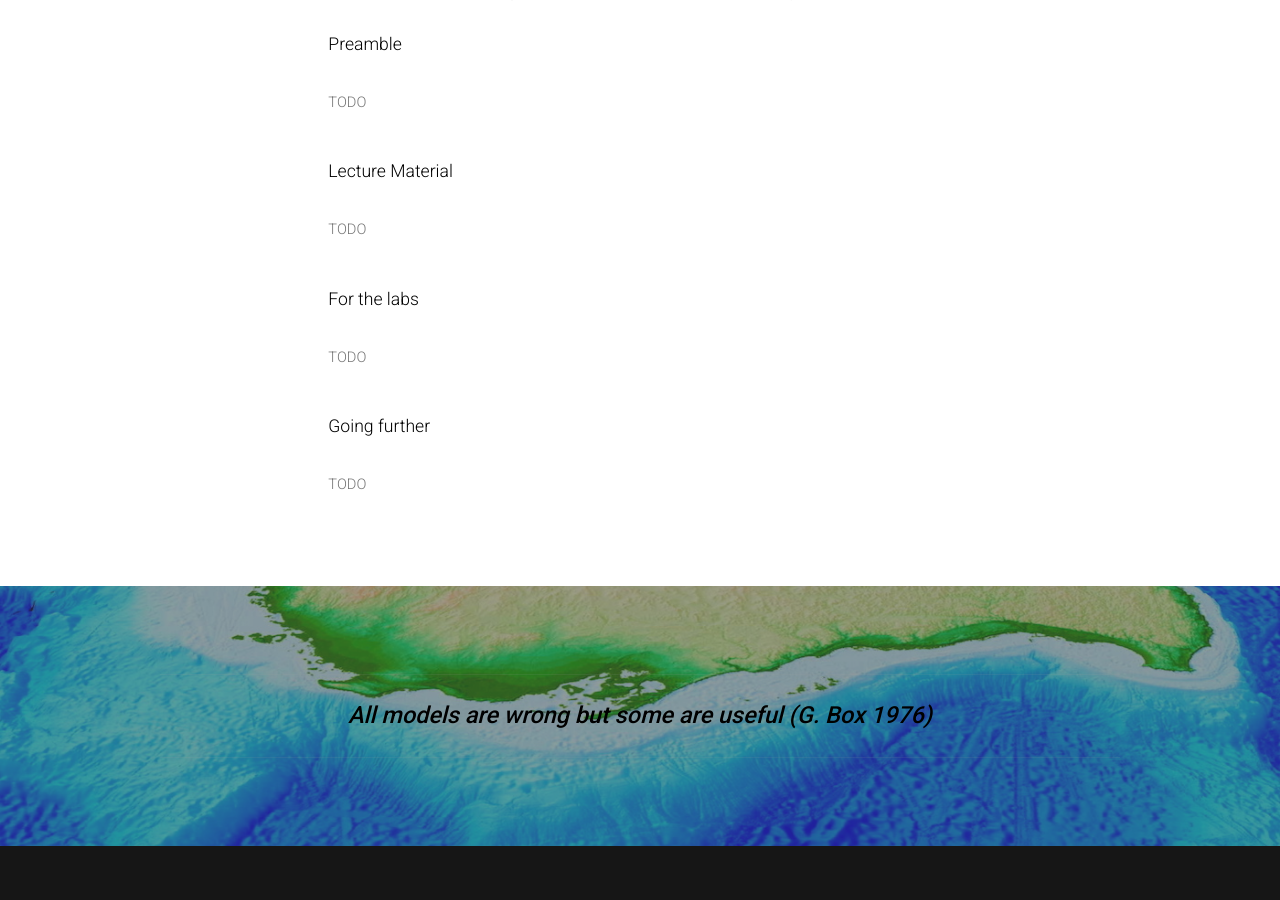
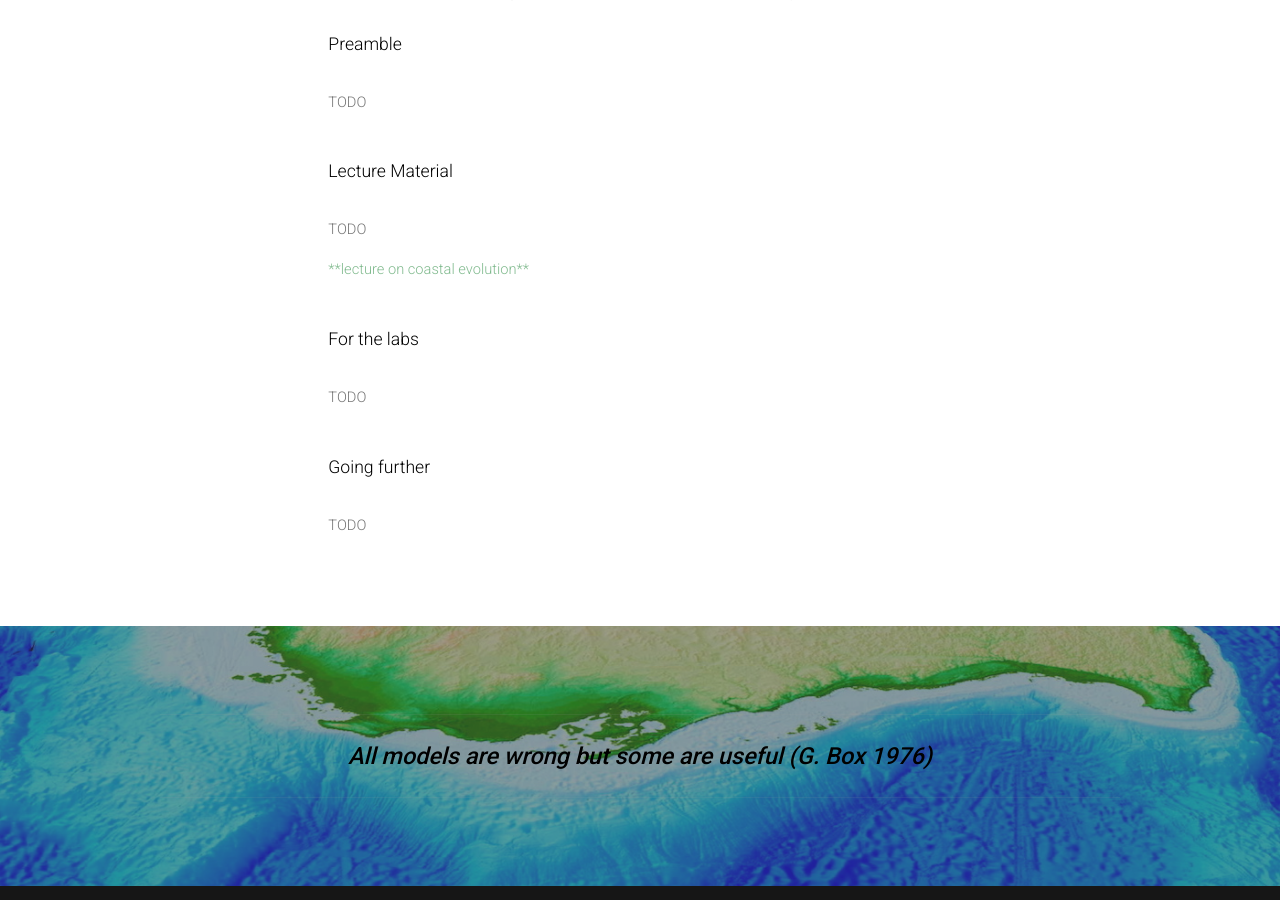
Before and after one commit to GeosLearn/GeosLearn.github.io, a Jekyll site: the page built from _posts/2016-10-08-CoastEvol-post.md, in a window 1280 px wide and 900 px high, scrolled down 1466 px. Built offline with Jekyll 4.4.1, drawn with Linux system fonts in a browser that asks for light colours; nearby versions of some CDN libraries.

Commit message:
update presentation

```diff
--- a/_posts/2016-10-08-CoastEvol-post.md
+++ b/_posts/2016-10-08-CoastEvol-post.md
@@ -24,6 +24,7 @@ As an example, we will simulate the impact of storms on 2D beach profiles, explo
     <span class="byline"><font color = "#000000">Lecture Material</font></span>
   </header>
   <p>TODO</p>
+  <p><a href="http://geoslearn.github.io/OceanData/#">**lecture on coastal evolution**</a></p>
 </section>
 
 <section>
```
